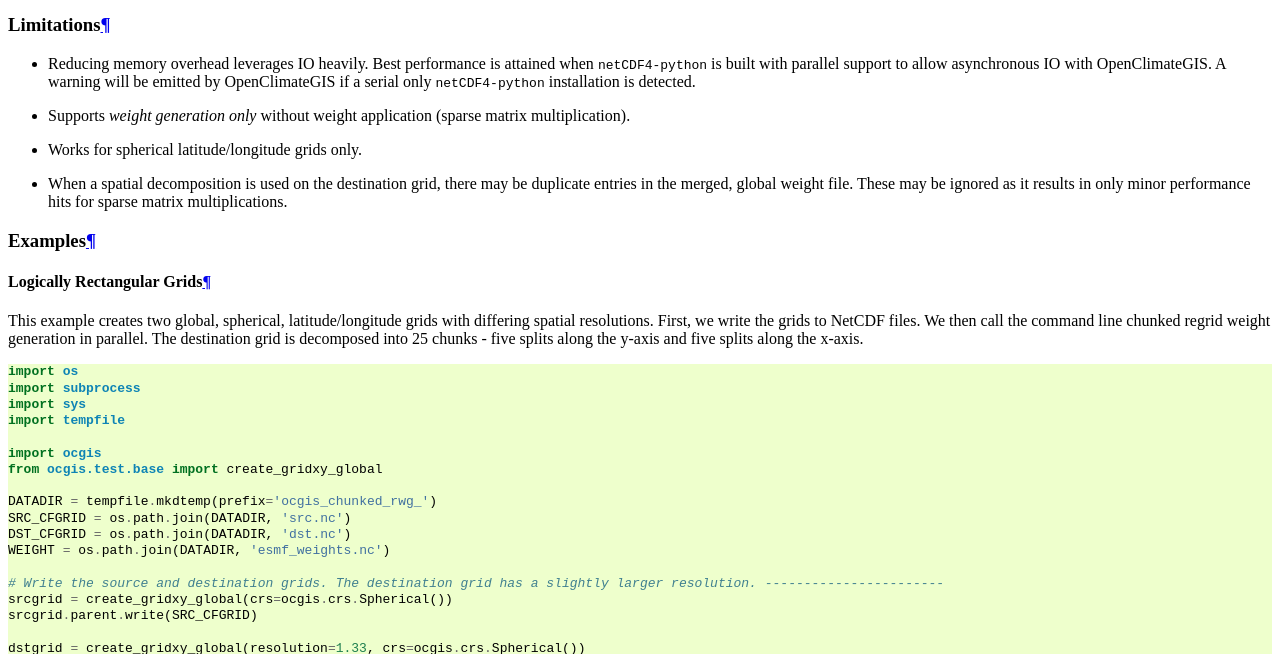
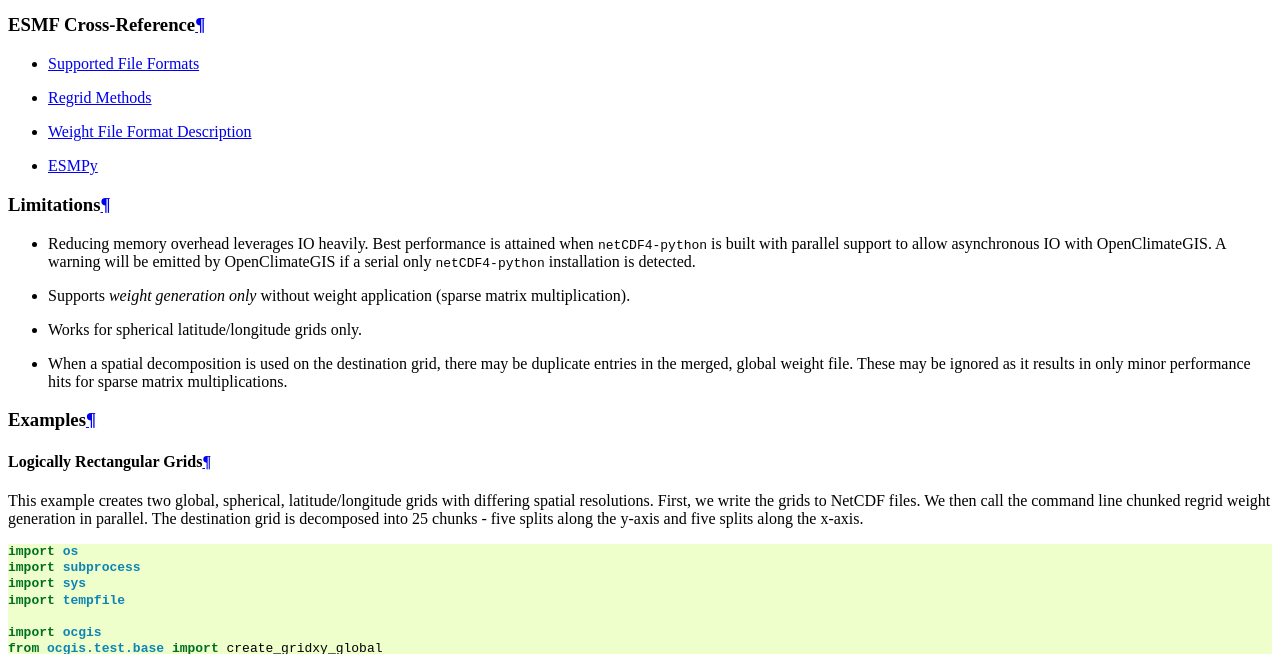
Before and after one commit to NCPP/ocgis, a Sphinx documentation site: the page built from doc/cli.rst, in a window 1280 px wide and 900 px high, scrolled down 553 px, cut to the strip 246-900 px from the top of the window. Built offline with Sphinx 7.4.7, drawn with Linux system fonts in a browser that asks for light colours.

Commit message:
DOC: Added ESMF cross-reference for CLI documentation

```diff
--- a/doc/cli.rst
+++ b/doc/cli.rst
@@ -34,6 +34,15 @@ Usage
 
 .. literalinclude:: sphinx_examples/chunked_rwg_help.sh
 
+--------------------
+ESMF Cross-Reference
+--------------------
+
+* `Supported File Formats <http://www.earthsystemmodeling.org/esmf_releases/last_built/ESMF_refdoc/node3.html#SECTION03028000000000000000>`_
+* `Regrid Methods <http://www.earthsystemmodeling.org/esmf_releases/last_built/ESMF_refdoc/node3.html#SECTION03023000000000000000>`_
+* `Weight File Format Description <http://www.earthsystemmodeling.org/esmf_releases/last_built/ESMF_refdoc/node3.html#SECTION03029000000000000000>`_
+* `ESMPy <http://www.earthsystemmodeling.org/esmf_releases/last_built/esmpy_doc/html/index.html>`_
+
 -----------
 Limitations
 -----------
```
